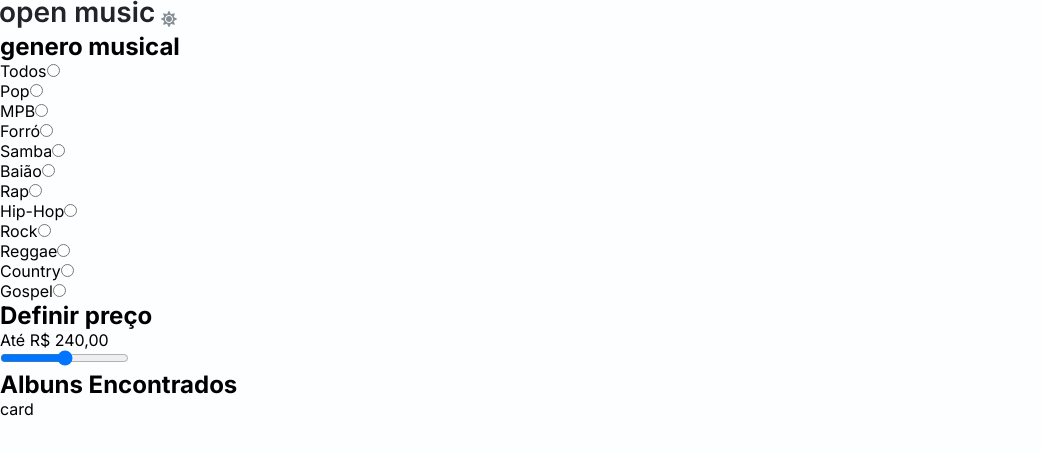
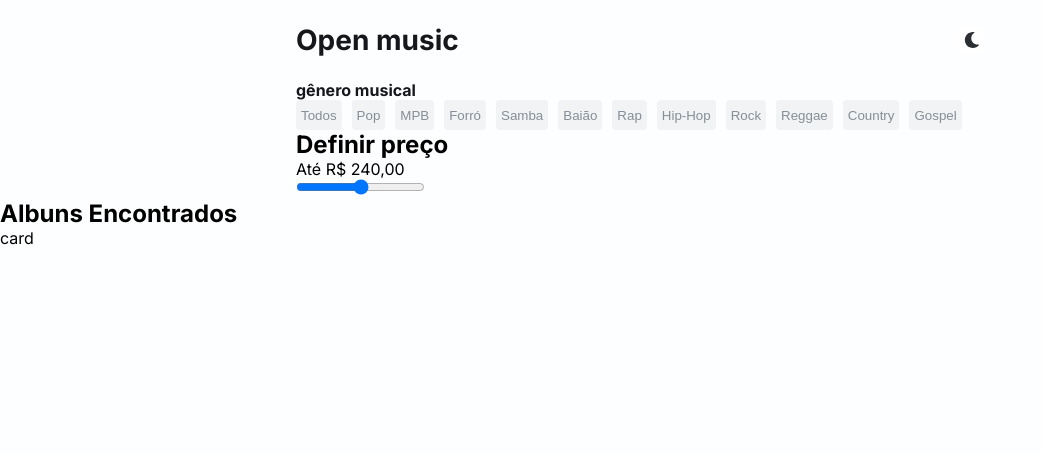
Before and after one commit to MathGoOli-Frontend/open-music-base-MathGoOli, a plain HTML site: page index.html in a window 1280 px wide. Shown: the whole page, without its empty margins (0-1042 px from the left). Drawn offline with Linux system fonts and the light colour scheme.

Commit message:
darkmode e category

```diff
--- a/index.html
+++ b/index.html
@@ -16,12 +16,15 @@
 
   </head>
   <body>
-    <header class="header__container">
-      <img src="./src/assets/icons/openMusicLogo.svg" class="header__logo" alt="">
-      <img class="header__button-darkmode" src="./src/assets/icons/sun.svg" alt="">
+    <header class="container header__container">
+      <h1 class="header__logo" alt="">Open music</h1>
+      <button class="header__button-darkmode">
+        <img  src="./src/assets/icons/moon.svg" alt="">
+      </button>
+
     </header>
-    <nav class="filter__container">
-      <h2>genero musical</h2>
+    <nav class="container filter__container">
+      <h2 class="filter__title">gênero musical</h2>
       <div class="filter__categories">
         <!-- JS will render it -->
       </div>
--- a/src/scripts/categoryHandle.js
+++ b/src/scripts/categoryHandle.js
@@ -1,25 +1,40 @@
 import {categories} from './productsData.js'
+
+function filterButton(){
+    const filters = document.querySelectorAll(".filter__category")
+
+    filters.forEach(filter => {
+        filter.addEventListener("click",(event) =>{
+            const chosed = event.target.innerText
+
+            filters.forEach(button =>{
+
+                if(button.innerText == chosed){
+                    button.classList.add("filter__category-selected")
+                } else {
+                    button.classList.remove("filter__category-selected")
+                }
+            })
+
+        })
+    })
+}
 
 export function genderCreator(){
     const filterDiv = document.querySelector(".filter__categories")
 
     categories.forEach(category => {
-        const div = document.createElement("div")
-        div.className = "filter__category"
+        const button = document.createElement("button")
 
-        const label = document.createElement("label")
-        label.htmlFor = category
-        label.innerText = category
+        button.innerText = category
 
-        const input = document.createElement("input")
-        input.type = "radio"
-        input.id = category
-        input.value = category
-        input.name = "category"
+        button.className = "filter__category"
 
-        div.append(label, input)
 
-        filterDiv.appendChild(div)
+
+        filterDiv.appendChild(button)
 
     });
+
+    filterButton()
 }
--- a/src/scripts/index.js
+++ b/src/scripts/index.js
@@ -1,4 +1,6 @@
 /* Desenvolva sua lógica aqui ... */
+import {darkmode} from "./theme.js"
 import {genderCreator} from "./categoryHandle.js"
 
+darkmode()
 genderCreator()
--- a/src/scripts/theme.js
+++ b/src/scripts/theme.js
@@ -1 +1,18 @@
 /* Desenvolva sua lógica aqui ... */
+
+export function darkmode(){
+    const button = document.querySelector(".header__button-darkmode")
+    const img = document.querySelector(".header__button-darkmode img")
+    const html = document.querySelector("html")
+
+
+    button.addEventListener("click", () => {
+        html.classList.toggle("darkmode")
+
+        if (html.classList.contains("darkmode")){
+            img.src = "./src/assets/icons/moon.svg"
+        } else{
+            img.src = "./src/assets/icons/sun.svg"
+        }
+    })
+}
--- a/src/styles/globalStyles.css
+++ b/src/styles/globalStyles.css
@@ -31,6 +31,31 @@
   --container: 45rem;
 }
 
+.darkmode:root {
+  --color-brand-1:#9747ff;
+  --color-grey-9: #15171a;
+  --color-grey-8: #212529;
+  --color-grey-7: #2b2f33;
+  --color-grey-6: #868e96;
+  --color-grey-5: #adb5bd;
+  --color-grey-4: #ced4da;
+  --color-grey-3: #dee2e6;
+  --color-grey-2: #f1f3f5;
+  --color-grey-1: #f8f9fa;
+  --color-grey-0: #fdfeff;
+
+  --color-disable-fixed: #212529;
+  --color-actived-fixed: #2b2f33;
+  --color-white-fixed: #ffffff;
+
+  --font-1: 1.75rem;
+  --font-2: 1rem;
+  --font-3: 0.875rem;
+
+  --radius-1: 0.25rem;
+  --container: 45rem;
+}
+
 body {
   font-family: "Inter", sans-serif;
   font-style: normal;
--- a/src/styles/index.css
+++ b/src/styles/index.css
@@ -1 +1,53 @@
 /* Desenvolva sua estilização aqui ... */
+.header__container{
+    height: 10vh;
+    display: flex;
+    justify-content: space-between;
+    align-items: center;
+}
+
+.header__logo{
+    font-size: var(--font-1);
+    color: var(--color-grey-0);
+}
+
+.header__button-darkmode{
+    width: 25px;
+    height: 25px;
+    border: none;
+    border-radius: var(--radius-1);
+    background-color: var(--color-white-fixed);
+    display: flex;
+    align-items: center;
+    justify-content: center;
+}
+
+.filter__title{
+    font-size: var(--font-2);
+    color: var(--color-grey-0);
+
+
+}
+
+.filter__categories{
+    display: flex;
+    gap: 10px;
+    flex-wrap: wrap;
+}
+.filter__category {
+    height: 30px;
+    padding: 5px;
+    border: none;
+    display: flex;
+    align-content: center;
+    align-items: center;
+    background-color: var(--color-grey-7);
+    color: var(--color-grey-3);
+    border-radius: var(--radius-1);
+
+}
+
+.filter__category-selected{
+    background-color: var(--color-grey-0);
+    color: var(--color-grey-9);
+}
```
Also changed, not shown: 1 other file.
